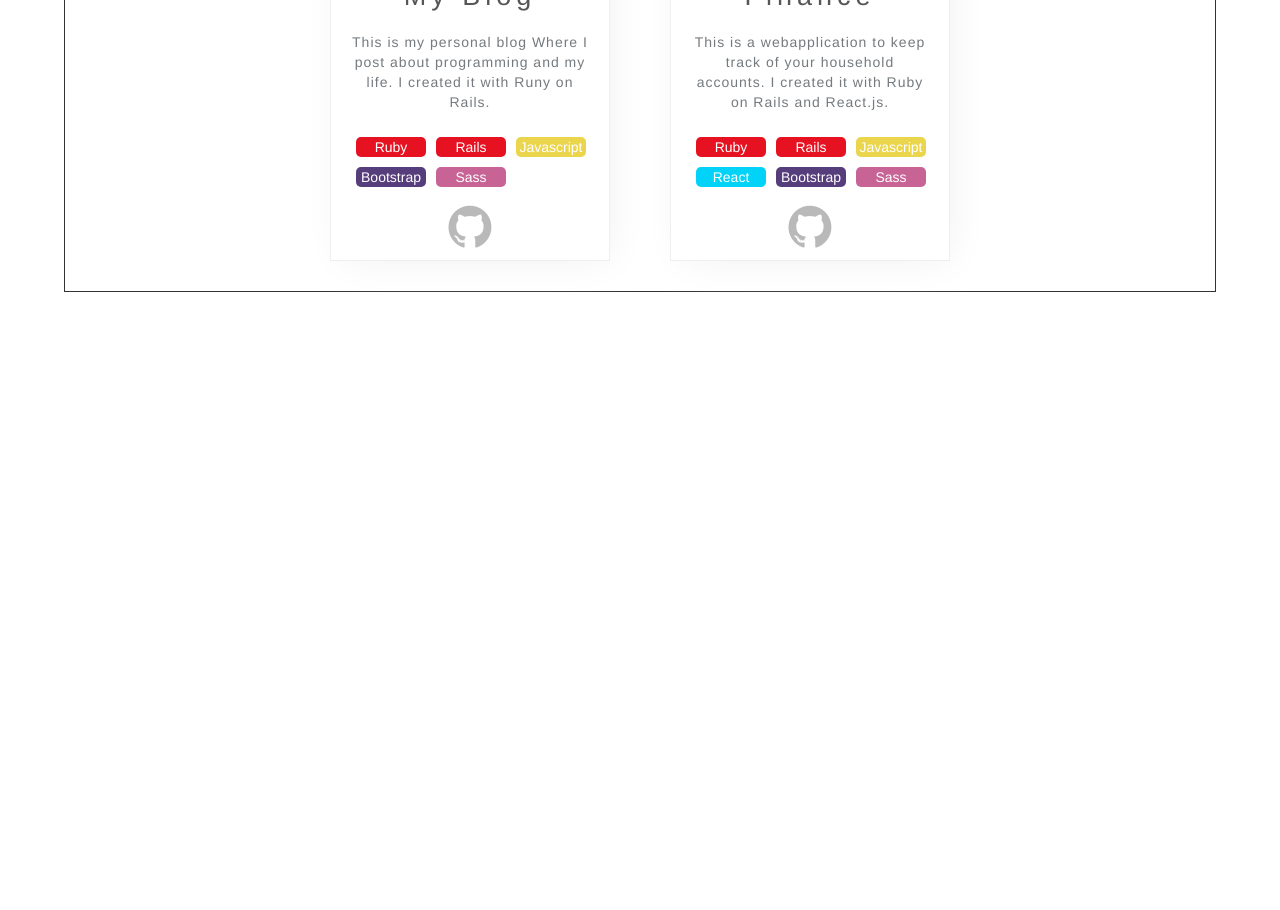
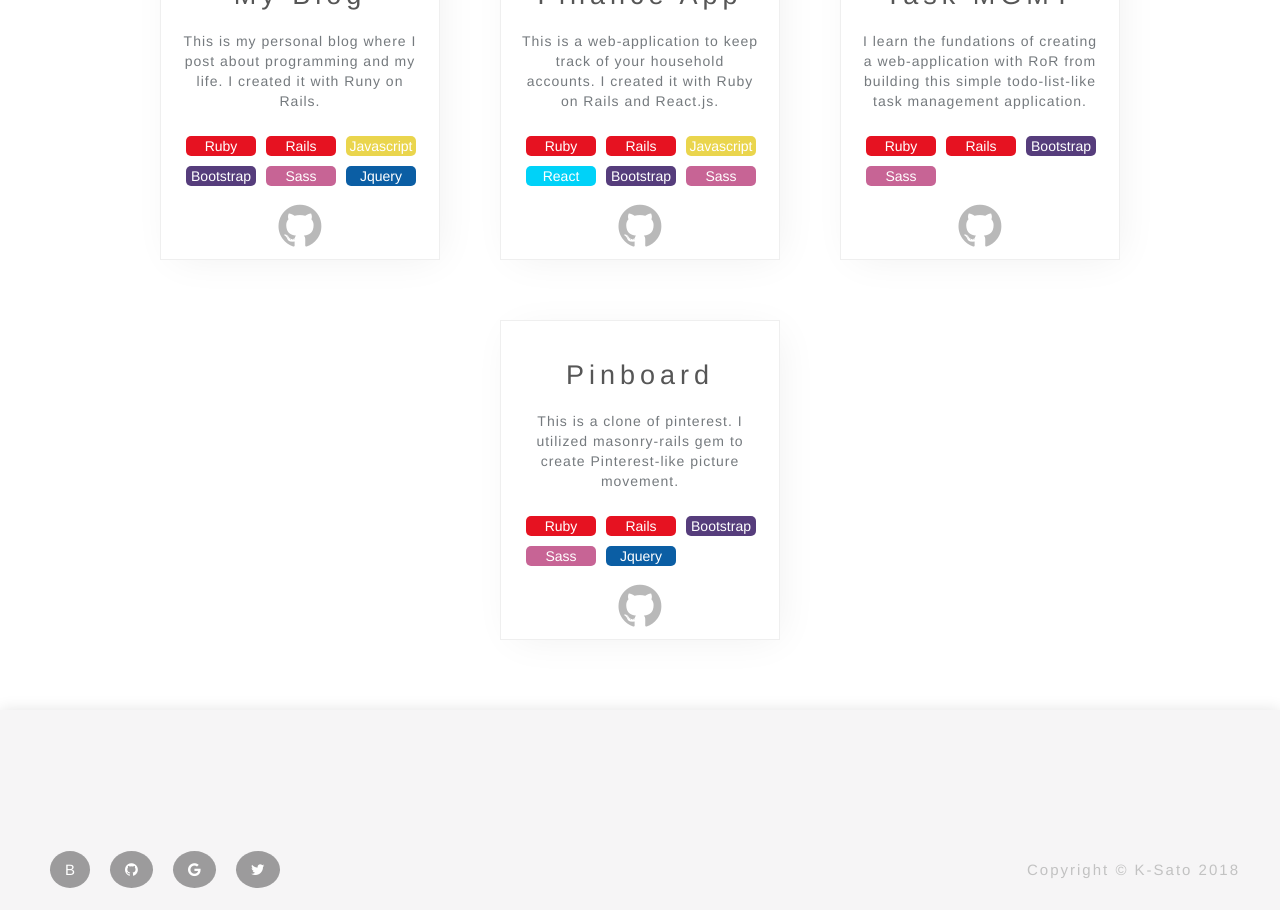
Before and after one commit to K-Sato1995/MyPortfolio, a React (Create React App) app: page /MyPortfolio/Work in a window 1280 px wide. Shown: the part 400-1310 px from the top of the page. Before the commit the page ends 800 px from the top, so only its background shows below. Built offline with nearby package versions, Linux system fonts and the light colour scheme.

Commit message:
Modified work and footer style

```diff
--- a/src/Components/Main/Work.js
+++ b/src/Components/Main/Work.js
@@ -1,6 +1,7 @@
 import React from 'react';
 import Nav from '../Nav/Nav';
 import '../../Style/Work.css';
+import Footer from '../Footer/Footer';
 
 class Work extends React.Component {
   render(){
@@ -12,21 +13,22 @@ class Work extends React.Component {
             {/* Box1 */}
             <div className = 'work-box'>
               <h3>My Blog</h3>
-              <p className = 'work-description'>This is my personal blog Where I post about programming and my life. I created it with Runy on Rails.</p>
+              <p className = 'work-description'>This is my personal blog where I post about programming and my life. I created it with Runy on Rails.</p>
               <ul className = 'work-tags'>
                 <li className = 'Ruby'>Ruby</li>
                 <li className = 'Rails'>Rails</li>
                 <li className = 'JS'>Javascript</li>
                 <li className = 'BS'>Bootstrap</li>
                 <li className = 'SASS'>Sass</li>
+                <li className = 'Jquery'>Jquery</li>
               </ul>
               <a href = 'https://github.com/K-Sato1995/MyBlog'><i className = 'fa fa-github work-link'></i></a>
             </div>
 
             {/* Box2 */}
             <div className = 'work-box'>
-              <h3>Finance</h3>
-              <p className = 'work-description'>This is a webapplication to keep track of your household accounts. I created it with Ruby on Rails and React.js.</p>
+              <h3>Finance App</h3>
+            <p className = 'work-description'>This is a web-application to keep track of your household accounts. I created it with Ruby on Rails and React.js.</p>
               <ul className = 'work-tags'>
                 <li className = 'Ruby'>Ruby</li>
                 <li className = 'Rails'>Rails</li>
@@ -37,8 +39,36 @@ class Work extends React.Component {
               </ul>
               <a href = 'https://github.com/K-Sato1995/Finance'><i className = 'fa fa-github work-link'></i></a>
             </div>
+
+            {/*  Box3*/}
+            <div className = 'work-box'>
+              <h3>Task MGMT</h3>
+              <p className = 'work-description'>I learn the fundations of creating a web-application with RoR from building this simple todo-list-like task management application.</p>
+              <ul className = 'work-tags'>
+                <li className = 'Ruby'>Ruby</li>
+                <li className = 'Rails'>Rails</li>
+                <li className = 'BS'>Bootstrap</li>
+                <li className = 'SASS'>Sass</li>
+              </ul>
+              <a href = 'https://github.com/K-Sato1995/Todo'><i className = 'fa fa-github work-link'></i></a>
+            </div>
+
+            {/* Box4 */}
+            <div className = 'work-box'>
+              <h3>Pinboard</h3>
+              <p className = 'work-description'>This is a clone of pinterest. I utilized masonry-rails gem to create Pinterest-like picture movement.</p>
+              <ul className = 'work-tags'>
+                <li className = 'Ruby'>Ruby</li>
+                <li className = 'Rails'>Rails</li>
+                <li className = 'BS'>Bootstrap</li>
+                <li className = 'SASS'>Sass</li>
+                <li className = 'Jquery'>Jquery</li>
+              </ul>
+              <a href = 'https://github.com/K-Sato1995/Pinboard'><i className = 'fa fa-github work-link'></i></a>
+            </div>
           </div>
         </div>
+        <Footer />
       </div>
     )
   }
--- a/src/Style/Footer.css
+++ b/src/Style/Footer.css
@@ -13,6 +13,7 @@
   bottom: 20px;
   color: #C2C2C2;
   font-weight: lighter;
+  font-size: 15px;
   letter-spacing: 2px;
 }
 
@@ -28,7 +29,7 @@
   margin-left: 10px;
   padding: 10px 15px 10px 15px;
   border-radius: 50%;
-  color: #C2C2C2;
+  color: #fff;
   font-size: 15px;
   background-color: rgba(20,20,20, 0.4);
 }
--- a/src/Style/Work.css
+++ b/src/Style/Work.css
@@ -1,7 +1,6 @@
 .work-container {
   margin: 0 auto;
   width: 90%;
-  border: solid 1px;
 }
 
 .work-list {
@@ -80,6 +79,10 @@
 .SASS {
   background-color: #C76495;
 }
+
+.Jquery {
+  background-color: #0B5EA4;
+}
 /* ////////////////////////////////////////// */
 
 .work-link {
```
Also changed, not shown: 1 other file (tests, documents, lock files or other folders).
